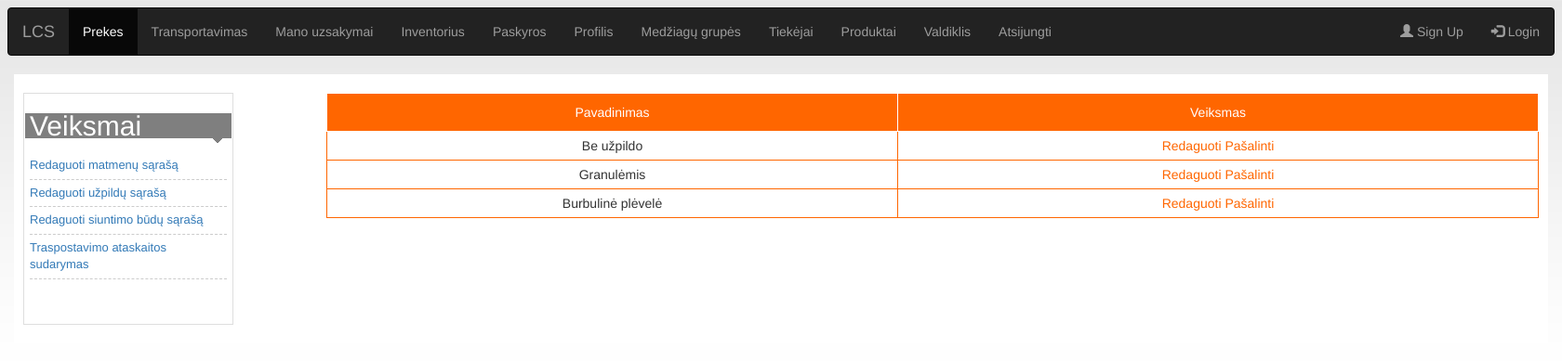
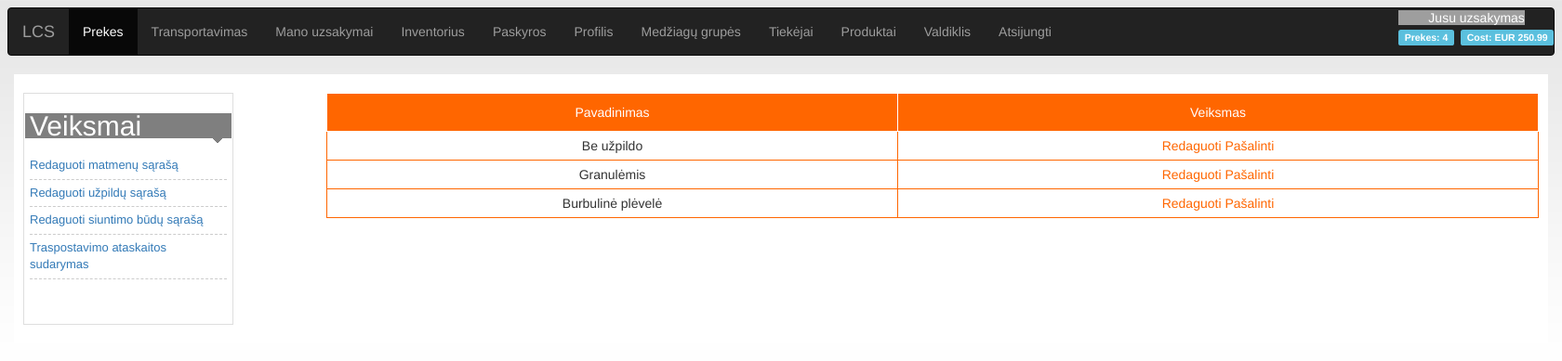
Before and after one commit to MrRytis/LCS_project, a Symfony app: template templates/Admin/filler.html.twig in a window 1680 px wide. Shown: the top 389 px of the page at 93% size. Run offline with Twig, Linux system fonts and the light colour scheme; the template is opened without the code that fills it, so the values that code supplies are empty; some libraries are stand-ins or nearby versions; grey boxes are pictures that could not be loaded.

Commit message:
Fixed orders div

```diff
--- a/templates/menu.html.twig
+++ b/templates/menu.html.twig
@@ -4,9 +4,9 @@
             <a class="navbar-brand" href="/">LCS</a>
         </div>
         <ul class="nav navbar-nav">
-            <li class="nav-item active"><a class="nav-link" href="/main">Prekes</a></li>
-            <li class="nav-item"><a class="nav-link" href="/transportation">Transportavimas</a></li>
-            <li class="nav-item"><a class="nav-link" href="/orders/list">Mano uzsakymai</a></li>
+            <li class="active"><a href="/main">Prekes</a></li>
+            <li><a  href="/transportation">Transportavimas</a></li>
+            <li><a href="/orders/list">Mano uzsakymai</a></li>
             <li><a href="/inventory">Inventorius</a></li>
             <li><a href="/pending">Paskyros</a></li>
             <li><a href="/user">Profilis</a></li>
@@ -17,12 +17,13 @@
             <li><a href="/login">Atsijungti</a></li>
         </ul>
         <ul class="nav navbar-nav navbar-right">
-            {#<div id="cart"> <a href="/new_order" class="cart-link">Jusu uzsakymas</a>#}
-                {#<div class="cl">&nbsp;</div>#}
-                {#<span>Prekes: <strong>4</strong></span> &nbsp;<span>Cost: <strong>EUR 250.99</strong></span>#}
-            {#</div>#}
-            <li class="nav-item"><a class="nav-link" href="/login"><span class="glyphicon glyphicon-user"></span> Sign Up</a></li>
-            <li class="nav-item"><a class="nav-link" href="/login"><span class="glyphicon glyphicon-log-in"></span> Login</a></li>
+            <div>
+                <a href="/new_order" class="cart-link">Jusu uzsakymas</a>
+                <div class="cl">&nbsp;</div>
+                <span class="label label-info">Prekes: <strong>4</strong></span> &nbsp;<span class="label label-info">Cost: <strong>EUR 250.99</strong></span>
+            </div>
+            {#<li class="nav-item"><a class="nav-link" href="/login"><span class="glyphicon glyphicon-user"></span> Sign Up</a></li>#}
+            {#<li class="nav-item"><a class="nav-link" href="/login"><span class="glyphicon glyphicon-log-in"></span> Login</a></li>#}
         </ul>
     </div>
 </nav>
```
